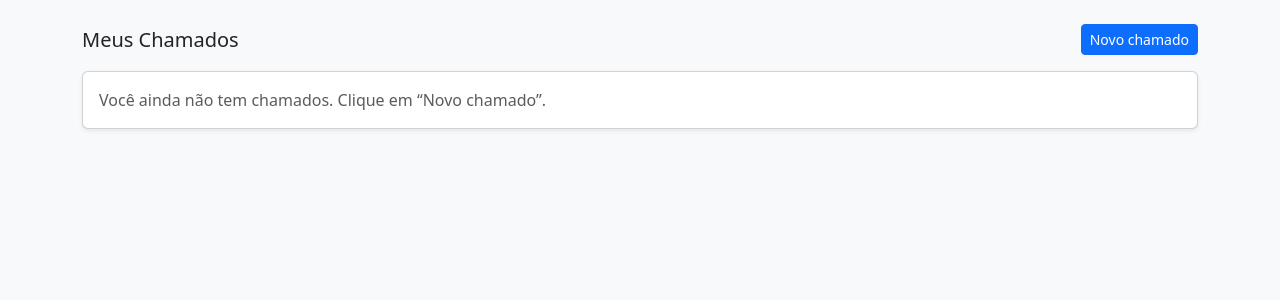
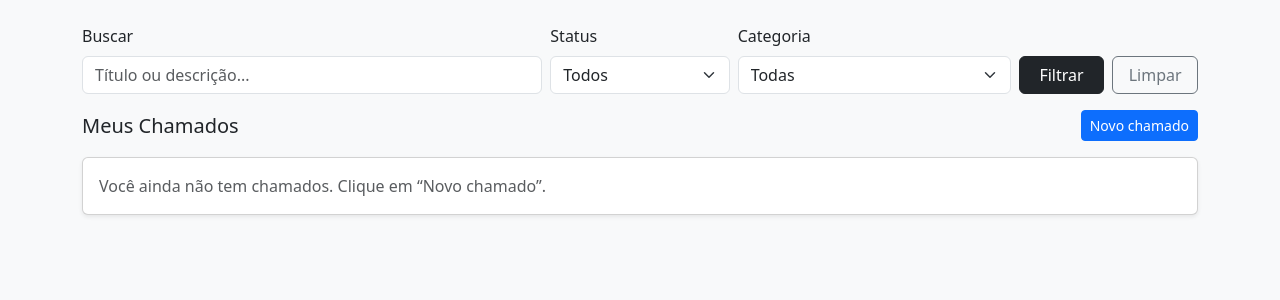
Before and after one commit to ErikvPereira/service-desk, a Django app: page /tickets/ in a window 1280 px wide. Shown: the part 56-356 px from the top of the page. Run offline with Django 5.2, Linux system fonts and the light colour scheme; the visitor is signed in with stand-in values (Sample User, id 1); data that the repository does not hold is empty.

Commit message:
feat: add category filter choices to ticeket list

```diff
--- a/tickets/templates/tickets/list.html
+++ b/tickets/templates/tickets/list.html
@@ -1,10 +1,51 @@
 {% extends "base.html" %}
 {% block title %}Meus Chamados{% endblock %}
 {% block content %}
+<form method="get" class="row g-2 align-items-end mb-3">
+  <div class="col-md-5">
+    <label class="form-label">Buscar</label>
+    <input
+      type="text"
+      name="q"
+      value="{{ q|default:'' }}"
+      class="form-control"
+      placeholder="Título ou descrição..."
+    />
+  </div>
+
+  <div class="col-md-2">
+    <label class="form-label">Status</label>
+    <select name="status" class="form-select">
+      <option value="">Todos</option>
+      <option value="OPEN" {% if status == "OPEN" %}selected{% endif %}>OPEN</option>
+      <option value="CLOSED" {% if status == "CLOSED" %}selected{% endif %}>CLOSED</option>
+    </select>
+  </div>
+
+  <div class="col-md-3">
+  <label class="form-label">Categoria</label>
+  <select name="category" class="form-select">
+    <option value="">Todas</option>
+  {% for value, label in category_choices %}
+    <option value="{{ value }}" {% if category == value %}selected{% endif %}>
+      {{ label }}
+    </option>
+  {% endfor %}
+  </select>
+</div>
+
+  <div class="col-md-2 d-flex gap-2">
+    <button class="btn btn-dark w-100" type="submit">Filtrar</button>
+    <a class="btn btn-outline-secondary w-100" href="{% url 'ticket_list' %}">Limpar</a>
+  </div>
+</form>
+
 <div class="d-flex justify-content-between align-items-center mb-3">
   <h1 class="h5 m-0">Meus Chamados</h1>
   <a class="btn btn-primary btn-sm" href="/tickets/new/">Novo chamado</a>
 </div>
+
+
 
 <div class="card shadow-sm">
   <div class="card-body">
--- a/tickets/views.py
+++ b/tickets/views.py
@@ -2,6 +2,7 @@ from django.contrib import messages
 from django.contrib.auth import authenticate, login, logout
 from django.contrib.auth.decorators import login_required
 from django.shortcuts import get_object_or_404, redirect, render
+from django.db.models import Q
 
 from .forms import CommentForm, TicketForm
 from .models import Ticket
@@ -31,8 +32,35 @@ def logout_view(request):
 
 @login_required
 def ticket_list(request):
-    tickets = Ticket.objects.filter(requester=request.user).order_by("-created_at")
-    return render(request, "tickets/list.html", {"tickets": tickets})
+    qs = Ticket.objects.filter(requester=request.user).order_by("-created_at")
+
+    q = request.GET.get("q", "").strip()
+    status = request.GET.get("status", "").strip()
+
+    category = request.GET.get("category", "").strip()
+
+    if category:
+        qs = qs.filter(category=category)
+
+    if q:
+        qs = qs.filter(Q(title__icontains=q) | Q(description__icontains=q))
+
+    if status:
+        qs = qs.filter(status=status)
+
+    return render(
+        request,
+        "tickets/list.html",
+        {
+            "tickets": qs,
+            "q": q,
+            "status": status,
+            "category": category,
+            "category_choices": Ticket._meta.get_field("category").choices,
+        },
+    )
+
+
 
 
 @login_required
```
Also changed, not shown: tickets/tests/test_ticket_flow.py (+27 -0 lines).
